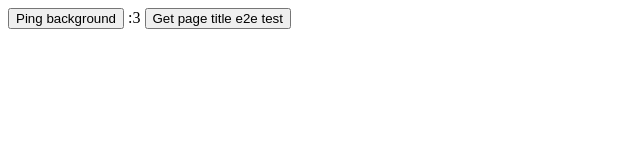
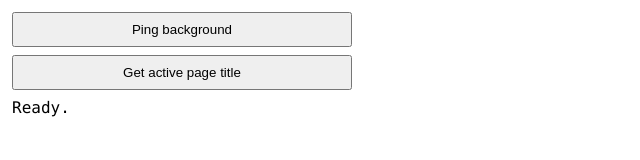
Before and after one commit to st3lll4/dino-template, a website built with Vite: page src/entrypoints/popup/popup.html in a window 1280 px wide. Shown: the whole page, without its empty margins (0-640 px from the left). Built offline with nearby package versions, Linux system fonts and the light colour scheme.

Commit message:
feat: make popup look a little nicer

```diff
--- a/src/entrypoints/popup/popup.html
+++ b/src/entrypoints/popup/popup.html
@@ -2,13 +2,35 @@
 <html lang="en">
   <head>
     <meta charset="UTF-8" />
-    <title>Slay popup</title>
+    <title>Messaging Popup</title>
+    <style>
+      body {
+        margin: 12px;
+        width: 340px;
+        font-family: -apple-system, BlinkMacSystemFont, "Segoe UI", sans-serif;
+      }
+
+      button {
+        display: block;
+        width: 100%;
+        margin-bottom: 8px;
+        padding: 8px;
+      }
+
+      #result {
+        margin: 8px 0 0;
+        min-height: 48px;
+        font-family: ui-monospace, SFMono-Regular, Menlo, monospace;
+        white-space: pre-wrap;
+        word-break: break-word;
+      }
+    </style>
   </head>
   <body>
     <button id="ping">Ping background</button>
-    :3
-    <button id="get-title">Get page title e2e test</button>
-    <p id="result" style="font-family: monospace"></p>
+    <button id="get-title">Get active page title</button>
+    <p id="result">Ready.</p>
+
     <script type="module" src="popup.ts"></script>
   </body>
 </html>
--- a/src/entrypoints/popup/popup.ts
+++ b/src/entrypoints/popup/popup.ts
@@ -9,7 +9,7 @@ document.addEventListener("DOMContentLoaded", () => {
   document.getElementById("ping")?.addEventListener("click", async () => {
     try {
       const res = await sender.send("ping", undefined);
-      result().textContent = `ping - ${JSON.stringify(res)}`;
+      result().textContent = `Ping OK\n${JSON.stringify(res, null, 2)}`;
     } catch (e) {
       result().textContent = `ping error: ${e}`;
       console.log("error", e);
@@ -20,7 +20,7 @@ document.addEventListener("DOMContentLoaded", () => {
   document.getElementById("get-title")?.addEventListener("click", async () => {
     try {
       const title = await sender.send("get-active-tab-title", undefined);
-      result().textContent = `page title: "${title}"`;
+      result().textContent = `Active page title\n"${title}"`;
     } catch (e) {
       result().textContent = `error: ${e}`;
       console.log("error", e);
```
